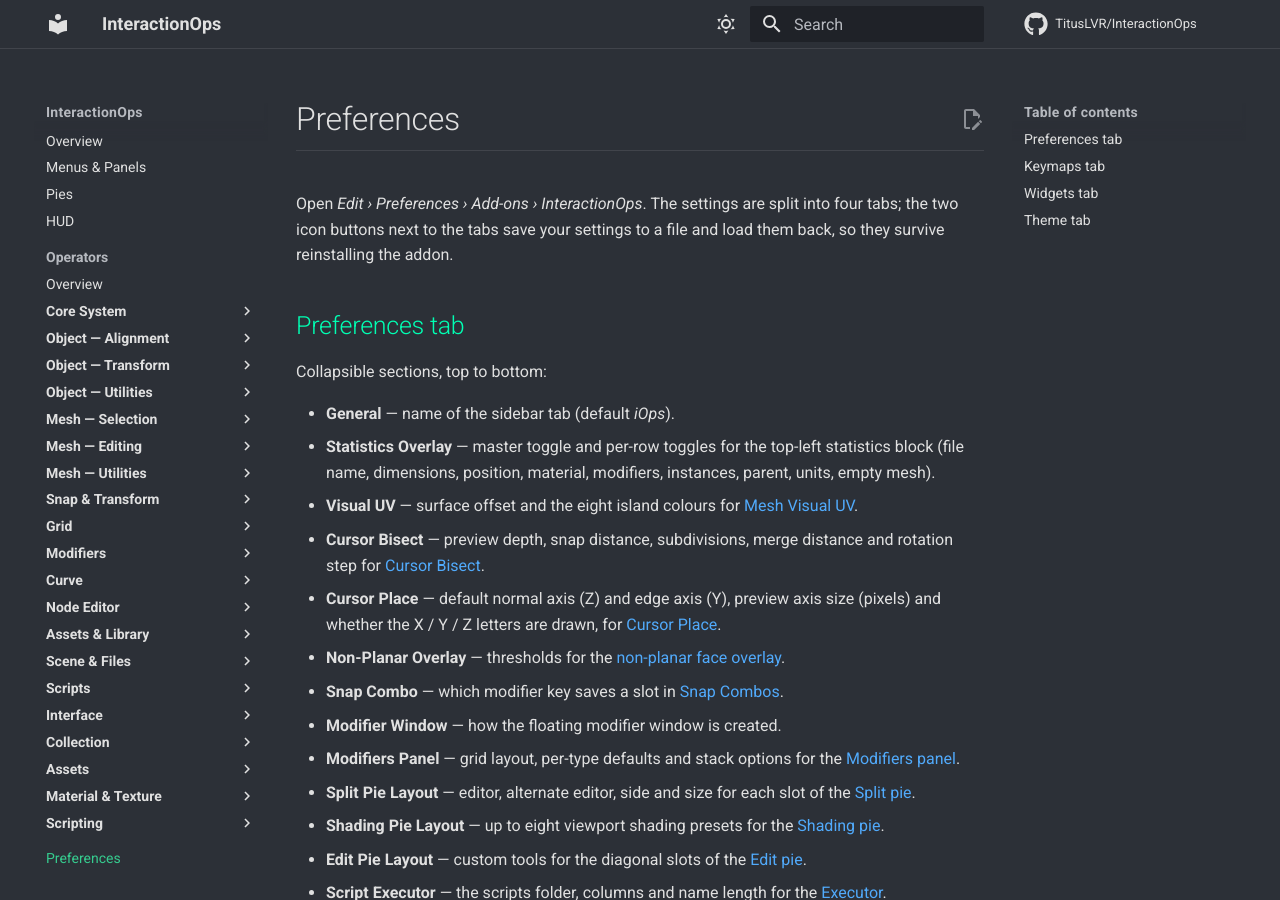
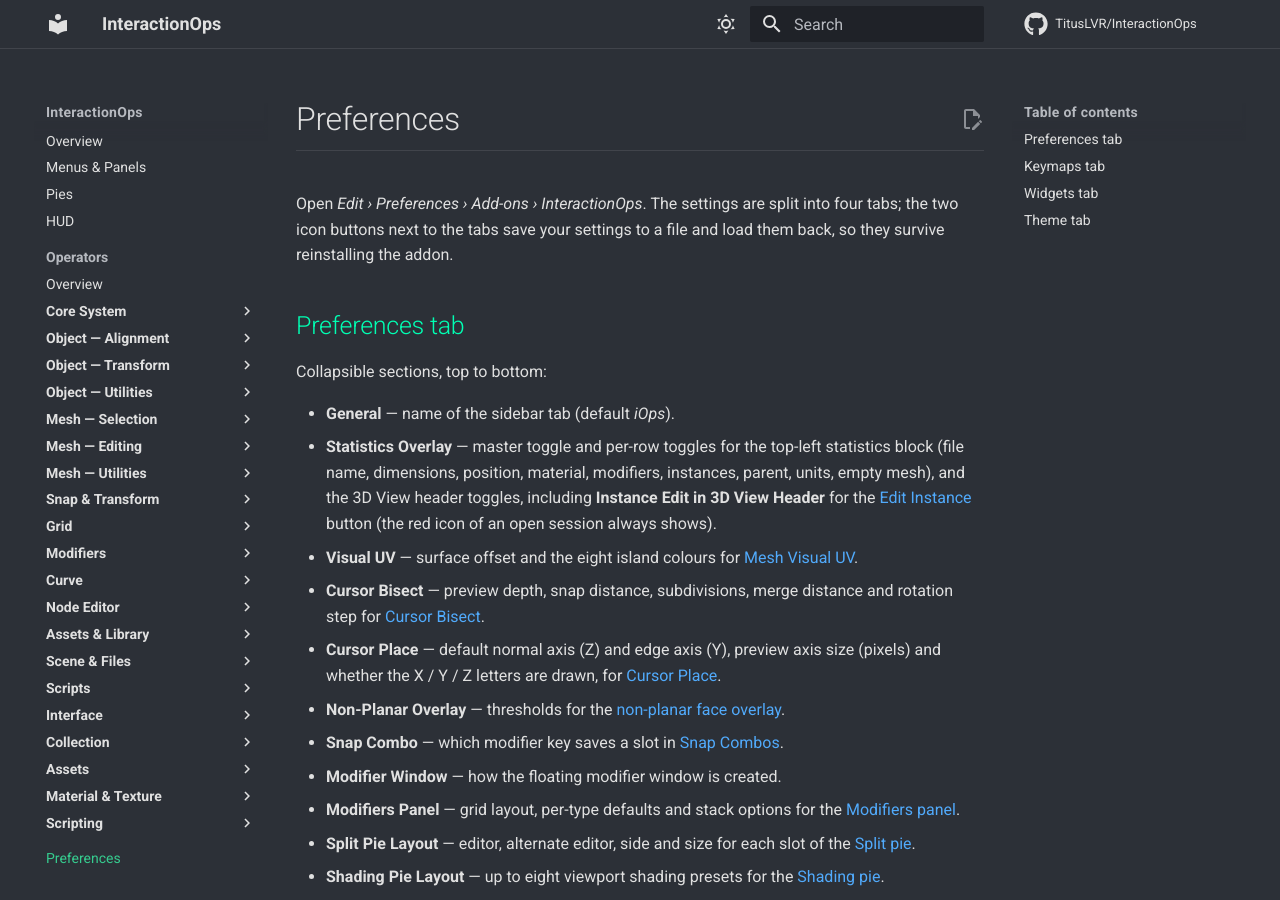
Before and after one commit to TitusLVR/InteractionOps, an MkDocs documentation site: the page built from docs/preferences.md, in a window 1280 px wide and 900 px high. Built offline with MkDocs 1.6.1 and Material for MkDocs 9.7.7, drawn with Linux system fonts in a browser that asks for light colours; comment, search, counter and statistics services are not loaded.

Commit message:
docs(instance-edit): document Edit Instance / Stop / Restore
Co-Authored-By: Claude Fable 5.1 <noreply@anthropic.com>

```diff
--- a/docs/preferences.md
+++ b/docs/preferences.md
@@ -6,7 +6,7 @@ Open *Edit › Preferences › Add-ons › InteractionOps*. The settings are spl
 Collapsible sections, top to bottom:
 
 - **General** — name of the sidebar tab (default *iOps*).
-- **Statistics Overlay** — master toggle and per-row toggles for the top-left statistics block (file name, dimensions, position, material, modifiers, instances, parent, units, empty mesh).
+- **Statistics Overlay** — master toggle and per-row toggles for the top-left statistics block (file name, dimensions, position, material, modifiers, instances, parent, units, empty mesh), and the 3D View header toggles, including **Instance Edit in 3D View Header** for the [Edit Instance](operators/op_instance_edit.md) button (the red icon of an open session always shows).
 - **Visual UV** — surface offset and the eight island colours for [Mesh Visual UV](operators/op_mesh_visual_uv.md).
 - **Cursor Bisect** — preview depth, snap distance, subdivisions, merge distance and rotation step for [Cursor Bisect](operators/op_mesh_cursor_bisect.md).
 - **Cursor Place** — default normal axis (Z) and edge axis (Y), preview axis size (pixels) and whether the X / Y / Z letters are drawn, for [Cursor Place](operators/op_cursor_place.md).
--- a/mkdocs.yml
+++ b/mkdocs.yml
@@ -112,6 +112,7 @@ nav:
           - Name from Active: operators/op_object_name_from_active.md
           - Select Similar Name: operators/op_object_select_similar_name.md
           - Select Boolean Operands / Targets: operators/op_object_select_booleans.md
+          - Edit Instance: operators/op_instance_edit.md
           - Replace: operators/op_object_replace.md
           - UVMaps Add/Remove: operators/op_object_uvmaps_add_remove.md
           - UVMaps Cleaner: operators/op_object_uvmaps_cleaner.md
```
Also changed, not shown: README.md (+2 -0 lines), docs/index.md (+1 -0 lines), docs/operators.md (+1 -0 lines), docs/operators/op_instance_edit.md (added, +29 -0 lines), docs/ui/ui_menus.md (+2 -0 lines), docs/ui/ui_pies.md (+1 -0 lines).
